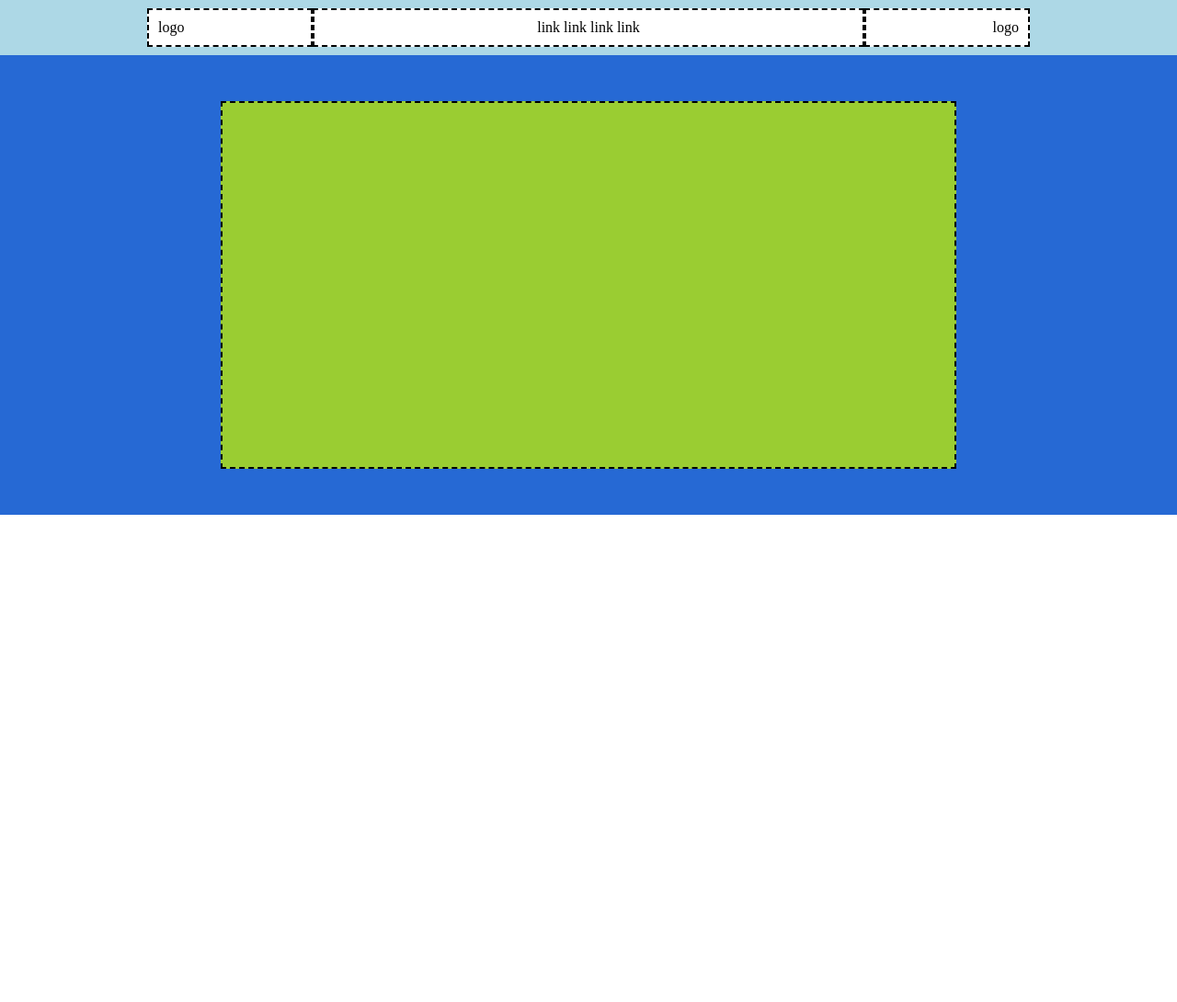
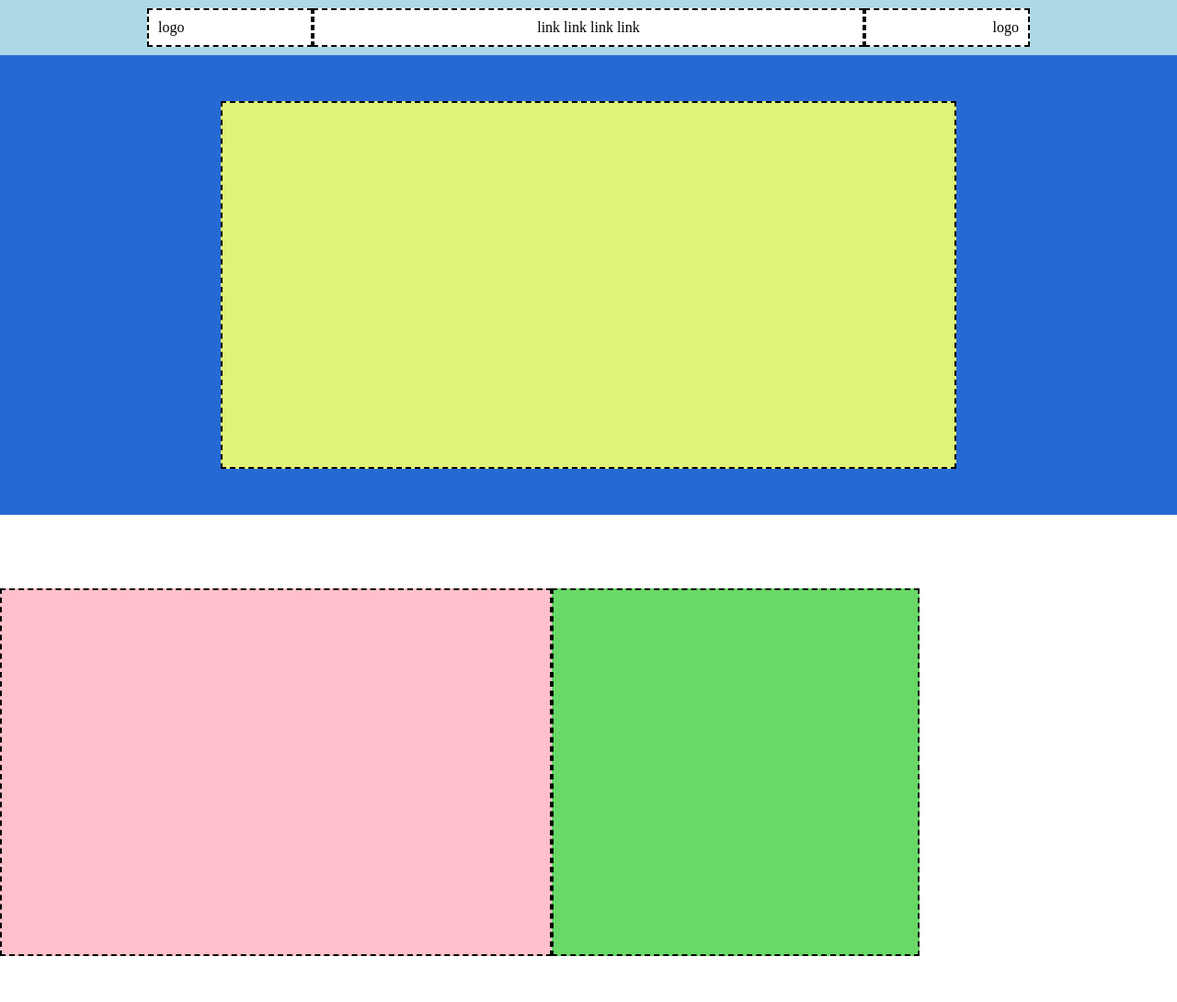
Before and after one commit to TanaraCavalcante/htmlcss-struttura-discord, a plain HTML site: page index.html in a window 1280 px wide. Shown: the whole page at 92% size. Before the commit the page ends 800 px from the top, so only its background shows below. Drawn offline with Linux system fonts and the light colour scheme.

Commit message:
section1

```diff
--- a/index.html
+++ b/index.html
@@ -25,7 +25,12 @@
     </header>
 
     <!--Corpo del sito-->
-    <main></main>
+    <main>
+        <div class="section-1">
+            <div class="left-1"></div>
+            <div class="right-1"></div>
+        </div>
+    </main>
 
    <!--Base del sito-->
     <footer></footer>
--- a/style.css
+++ b/style.css
@@ -65,8 +65,41 @@ nav{
     display: flex;
     width: 800px;
     height: 400px;
-    background-color: yellowgreen;
+    background-color: rgb(222, 243, 119);
     border: 2px dashed rgb(0, 0, 0);
     align-self: center;
 
 }
+
+
+/*----Corpo del sito----*/
+
+/*---Section - 1--- */
+
+.section-1{
+    display: flex;
+    flex-direction: row;
+    justify-content: center;
+    align-items: center;
+    width: 1000px;
+    height: 500px;
+
+}
+
+.left-1{
+    display: flex;
+    background-color: pink;
+    border: 2px dashed black;
+    width: 60%;
+    height: 400px;
+
+}
+
+.right-1{
+    display: flex;
+    background-color: rgb(104, 216, 102);
+    border: 2px dashed black;
+    width: 40%;
+    height: 400px;
+
+}
```
